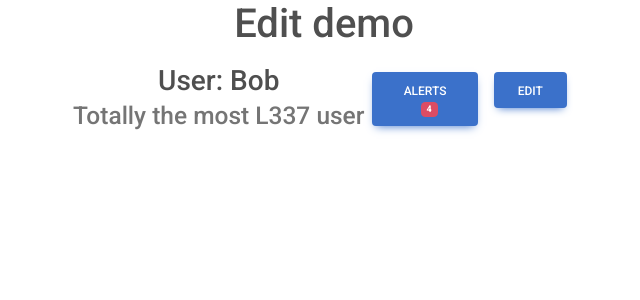
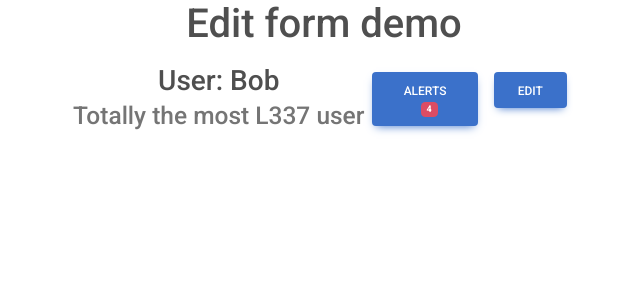
Before and after one commit to benochi/editing, a React (Create React App) app: page / in a window 1280 px wide. Shown: the top 300 px of the page, without its empty margins (316-956 px from the left). Built offline with nearby package versions, Linux system fonts and the light colour scheme.

Commit message:
Clean up

```diff
--- a/src/App.js
+++ b/src/App.js
@@ -4,7 +4,7 @@ import Profile from './components/Profile';
 function App() {
   return (
     <div className="App">
-      <h1>Edit demo</h1>
+      <h1>Edit form demo</h1>
       <Profile />
     </div>
   );
```
